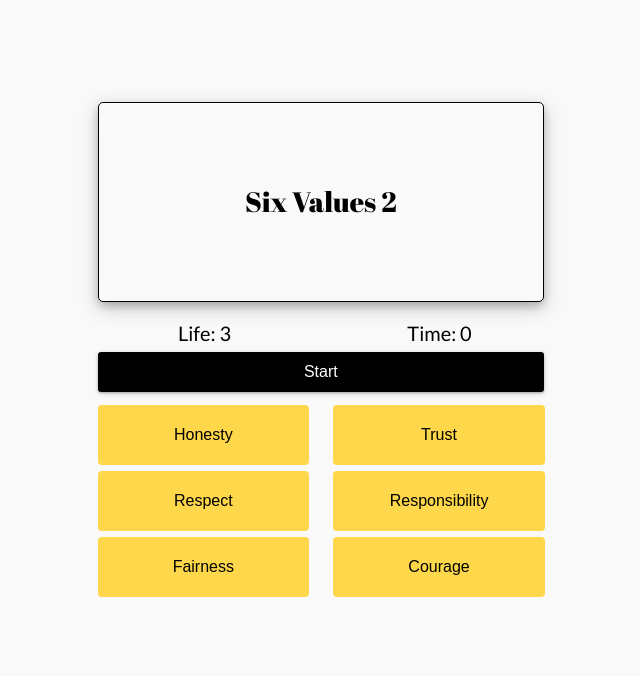
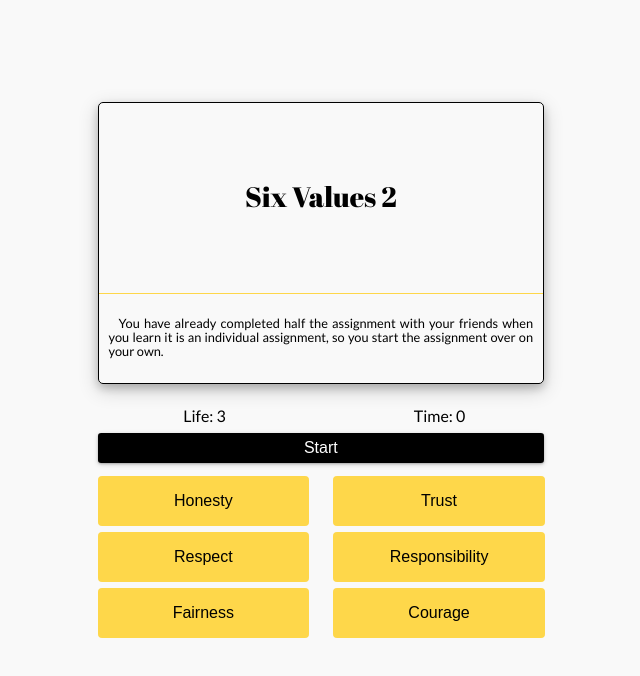
Before and after one commit to BenjaminLL/Six-Values-2-Video-, a plain HTML site: page index.html in a window 1280 px wide. Shown: the whole page, without its empty margins (318-958 px from the left). Drawn offline with nearby package versions, Linux system fonts and the light colour scheme.

Commit message:
add scenarioText

```diff
--- a/assets/css/game.css
+++ b/assets/css/game.css
@@ -19,8 +19,8 @@ body {
 }
 
 #scenarioBox {
-	line-height: 200px;
-	height: 200px;
+/*	line-height: 200px;
+	height: 200px;*/
 	border-radius: 5px;
 	text-align: center;
 	border: 1px solid black;
@@ -29,12 +29,20 @@ body {
 	margin-left: 2.25%;
 	margin-right: 2.25%;
 	width: 95%;
+/*	position: relative;*/
+}
+
+.scenarioVideo {
+	line-height: 190px;
+	height: 190px;
+	text-align: center;
 	position: relative;
 }
 
 video {
     width: 100%;
     height: 100%;
+    border-radius: 5px;
 }
 
 #scenario {
@@ -54,6 +62,22 @@ i {
     color: white;
 }
 
+#scenarioText {
+	height: 90px;
+	line-height: 90px;
+	border-top: 1px solid rgb(254,215,74);
+	text-align: center;
+}
+
+#scenarioText h6 {
+	padding: 0px 10px 0px 10px;
+	text-indent: 10px;
+	text-align: justify;
+	vertical-align: middle;
+	display: inline-block;
+	font-size: 80%;
+}
+
 .control {
 	padding: 0px;
 	margin-top: 20px;
@@ -67,13 +91,13 @@ i {
 	border: 1px solid rgba(0,0,0, 0.2);
 	box-shadow: 0 1px 2px 0 rgba(0, 0, 0, 0.2), 0 1.5px 5px 0 rgba(0, 0, 0, 0.19);
     width: 95%;
-    height: 40px;
+    height: 30px;
     background-color: black;
     color: white;
     font-size: 100%;
 }
 
-.control h5{
+.control h6{
 	width: 30%;
 	margin-left: 10%;
 	margin-right: 10%;
@@ -87,7 +111,7 @@ i {
 }
 .values button {
 	width: 45%;
-	height: 60px;
+	height: 50px;
 	margin-left: 2.25%;
 	margin-right: 2.25%;
 	margin-top: 3px;
--- a/index.html
+++ b/index.html
@@ -23,15 +23,20 @@
 	<div class="container" id="gameContents">
 
 		<div class="container" controls="false" id="scenarioBox">
-			<video allowFullScreen="false" webkit-playsinline playsinline></video>
-			<h3 id="scenario">Six Values 2</h3>
-			<i class="fas fa-play-circle"></i>
+			<div class="scenarioVideo">
+				<video allowFullScreen="false" webkit-playsinline playsinline></video>
+				<h3 id="scenario">Six Values 2</h3>
+				<i class="fas fa-play-circle"></i>
+			</div>
+			<div id="scenarioText">
+				<h6> You have already completed half the assignment with your friends when you learn it is an individual assignment, so you start the assignment over on your own. </h6>
+			</div>
 		</div>
 
 
 		<div class="container control">
-			<h5>Life: <span id="life">3</span></h5><!--
-			--><h5>Time: <span id="timer">0</span></h5>
+			<h6>Life: <span id="life">3</span></h6><!--
+			--><h6>Time: <span id="timer">0</span></h6>
 			<button class="btn btn-light btn-sm" id="start">Start</button>
 		</div>
 
```
